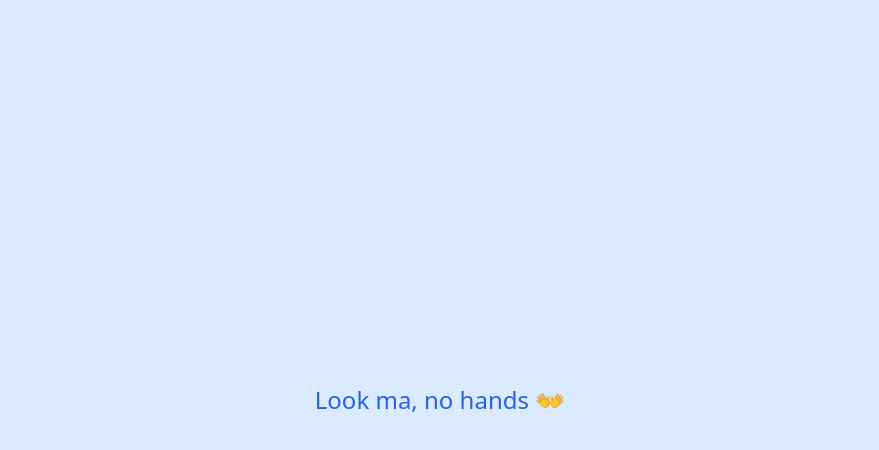
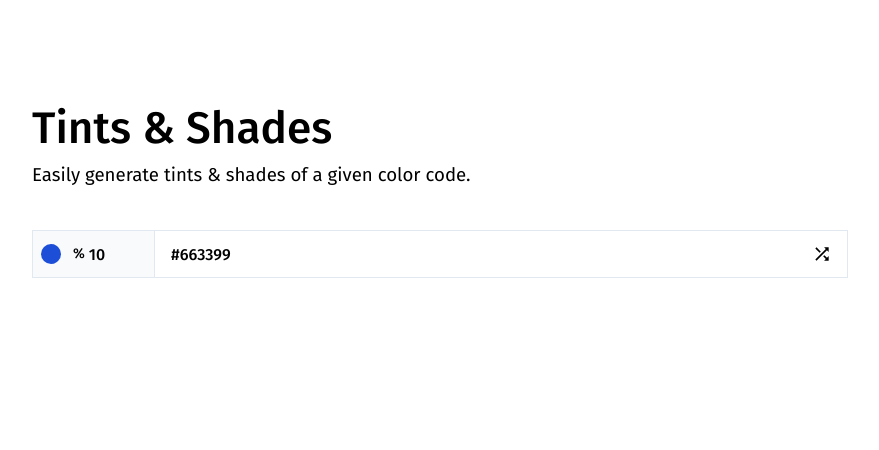
Before and after one commit to arjunkdot/tints-and-shades, a React (Vite) app: page / in a window 1280 px wide. Shown: the top 450 px of the page, without its empty margins (200-1079 px from the left). Built offline with nearby package versions, Linux system fonts and the light colour scheme.

Commit message:
:construction: initial functionality

```diff
--- a/index.html
+++ b/index.html
@@ -1,9 +1,12 @@
-<!doctype html>
+<!DOCTYPE html>
 <html lang="en">
   <head>
     <meta charset="UTF-8" />
     <link rel="icon" type="image/svg+xml" href="/vite.svg" />
     <meta name="viewport" content="width=device-width, initial-scale=1.0" />
+    <link rel="preconnect" href="https://fonts.googleapis.com">
+    <link rel="preconnect" href="https://fonts.gstatic.com" crossorigin />
+    <link href="https://fonts.googleapis.com/css2?family=Fira+Sans:wght@300;400;500&family=Open+Sans:wght@300;400&display=swap" rel="stylesheet">
     <title>Colors + Shades</title>
   </head>
   <body>
--- a/package.json
+++ b/package.json
@@ -10,8 +10,10 @@
     "preview": "vite preview"
   },
   "dependencies": {
+    "hexashades": "^1.0.0",
     "react": "^18.2.0",
-    "react-dom": "^18.2.0"
+    "react-dom": "^18.2.0",
+    "react-icons": "^4.11.0"
   },
   "devDependencies": {
     "@types/react": "^18.2.15",
--- a/src/App.tsx
+++ b/src/App.tsx
@@ -1,7 +1,21 @@
-import * as React from "react";
+import React, { useState } from "react";
+import ColorBlock from "./components/ColorBlock";
+import ColorInput from "./components/ColorInput";
+import Layout from "./layout/layout";
 
 function App() {
-  return <div className="text-2xl bg-blue-100 text-blue-600 w-full h-[100vh] flex items-center justify-center">Look ma, no hands 👐</div>;
+  const [shadesAndTints, setShadesAndTints] = useState([]);
+  return (
+    <Layout>
+      <ColorInput setShadesAndTints={setShadesAndTints} />
+
+      <div className="grid gap-2 grid-cols-6 mt-8">
+        {shadesAndTints.map((color, index) => {
+          return <ColorBlock color={color} key={index} />;
+        })}
+      </div>
+    </Layout>
+  );
 }
 
 export default App;
--- /dev/null
+++ b/src/components/ColorBlock.tsx
@@ -0,0 +1,16 @@
+import React from "react";
+
+interface ColorBlockTypes {
+  color: string;
+}
+const ColorBlock = (props: ColorBlockTypes) => {
+  return (
+    <div
+      className="w-full h-32 bg-blue-500 flex items-center justify-center"
+      style={{ background: props.color }}>
+      {props.color}
+    </div>
+  );
+};
+
+export default ColorBlock;
--- /dev/null
+++ b/src/components/ColorInput.tsx
@@ -0,0 +1,50 @@
+import React, { useRef } from "react";
+import { Colors } from "hexashades";
+import { MdOutlineShuffle } from "react-icons/md";
+
+interface ColorInputTypes{
+  setShadesAndTints: React.Dispatch<React.SetStateAction<any>>
+}
+const ColorInput = (props: ColorInputTypes) => {
+  const inputRef = useRef<HTMLInputElement>(null);
+  const handleSubmit = (e: React.FormEvent) => {
+    e.preventDefault();
+    const inputValue = inputRef.current?.value;
+    const color = new Colors();
+    const tintsAndShades = color.createColors(inputValue, 10, true);
+    props.setShadesAndTints(tintsAndShades);
+    console.log(tintsAndShades);
+  };
+  return (
+    <form
+      onSubmit={handleSubmit}
+      className="w-full h-12 grid grid-cols-[15%_75%_10%] gap-2 items-center bg-white border border-slate-200">
+      <div className="h-full bg-slate-50 border-r border-slate-200 inline-flex items-center px-2">
+        <div className="w-5 h-5 bg-blue-700 rounded-full inline-block mr-1"></div>
+        <span className="text-base ml-2 font-medium">%</span>
+        <input
+          className="h-full w-12 bg-transparent focus:outline-none ml-1 font-medium"
+          type="number"
+          step="0.1"
+          min="1"
+          max="100"
+          defaultValue="10"
+        />
+      </div>
+      <input
+        type="text"
+        className="px-2 w-full h-full font-medium focus:outline-none"
+        defaultValue="#663399"
+        ref={inputRef}
+        placeholder="Type in a color code"
+      />
+      <button
+        className="w-10 h-10 mx-auto flex items-center justify-center rounded-full duration-500 hover:bg-slate-100 hover:transition hover:duration-500 active:bg-slate-200 focus:bg-slate-200"
+        aria-label="Randomize">
+        <MdOutlineShuffle className="w-5 h-5" />
+      </button>
+    </form>
+  );
+};
+
+export default ColorInput;
--- /dev/null
+++ b/src/layout/Header.tsx
@@ -0,0 +1,18 @@
+import React from "react";
+
+const Header = () => {
+  return (
+    <header className="left-0 top-0 w-full mb-10 flex items-center">
+      <div>
+        <h1 className="text-xxl font-medium">
+          Tints & Shades
+        </h1>
+        <p className="text-md">
+          Easily generate tints & shades of a given color code.
+        </p>
+      </div>
+    </header>
+  );
+};
+
+export default Header;
--- /dev/null
+++ b/src/layout/Layout.tsx
@@ -0,0 +1,12 @@
+import React from "react";
+import Header from "./Header";
+const Layout = ({ children }: React.PropsWithChildren) => {
+  return (
+    <div className="container max-w-4xl mx-auto mt-24 px-10 font-fira antialiased">
+      <Header />
+      {children}
+    </div>
+  );
+};
+
+export default Layout;
--- a/src/main.tsx
+++ b/src/main.tsx
@@ -1,5 +1,5 @@
-import * as React from "react";
-import * as ReactDOM from "react-dom/client";
+import React from "react";
+import ReactDOM from "react-dom/client";
 import App from "./App.js";
 import "./styles/styles.css";
 
--- a/src/styles/styles.css
+++ b/src/styles/styles.css
@@ -534,20 +534,139 @@ video {
   --tw-backdrop-sepia:  ;
 }
 
+.container {
+  width: 100%;
+}
+
+@media (min-width: 640px) {
+  .container {
+    max-width: 640px;
+  }
+}
+
+@media (min-width: 768px) {
+  .container {
+    max-width: 768px;
+  }
+}
+
+@media (min-width: 1024px) {
+  .container {
+    max-width: 1024px;
+  }
+}
+
+@media (min-width: 1280px) {
+  .container {
+    max-width: 1280px;
+  }
+}
+
+@media (min-width: 1536px) {
+  .container {
+    max-width: 1536px;
+  }
+}
+
+.left-0 {
+  left: 0px;
+}
+
+.top-0 {
+  top: 0px;
+}
+
+.mx-auto {
+  margin-left: auto;
+  margin-right: auto;
+}
+
+.mb-10 {
+  margin-bottom: 2.5rem;
+}
+
+.ml-1 {
+  margin-left: 0.25rem;
+}
+
+.ml-2 {
+  margin-left: 0.5rem;
+}
+
+.mr-1 {
+  margin-right: 0.25rem;
+}
+
+.mt-24 {
+  margin-top: 6rem;
+}
+
+.mt-8 {
+  margin-top: 2rem;
+}
+
+.inline-block {
+  display: inline-block;
+}
+
 .flex {
   display: flex;
+}
+
+.inline-flex {
+  display: inline-flex;
+}
+
+.grid {
+  display: grid;
+}
+
+.h-10 {
+  height: 2.5rem;
+}
+
+.h-12 {
+  height: 3rem;
+}
+
+.h-32 {
+  height: 8rem;
+}
+
+.h-5 {
+  height: 1.25rem;
 }
 
 .h-full {
   height: 100%;
 }
 
-.h-\[100vh\] {
-  height: 100vh;
+.w-10 {
+  width: 2.5rem;
+}
+
+.w-12 {
+  width: 3rem;
+}
+
+.w-5 {
+  width: 1.25rem;
 }
 
 .w-full {
   width: 100%;
+}
+
+.max-w-4xl {
+  max-width: 56rem;
+}
+
+.grid-cols-6 {
+  grid-template-columns: repeat(6, minmax(0, 1fr));
+}
+
+.grid-cols-\[15\%_75\%_10\%\] {
+  grid-template-columns: 15% 75% 10%;
 }
 
 .items-center {
@@ -558,36 +677,127 @@ video {
   justify-content: center;
 }
 
-.bg-blue-100 {
-  --tw-bg-opacity: 1;
-  background-color: rgb(219 234 254 / var(--tw-bg-opacity));
+.gap-2 {
+  gap: 0.5rem;
 }
 
-.to-blue-500 {
-  --tw-gradient-to: #3b82f6 var(--tw-gradient-to-position);
+.rounded-full {
+  border-radius: 9999px;
 }
 
-.text-lg {
-  font-size: 1.125rem;
-  line-height: 1.75rem;
+.border {
+  border-width: 1px;
 }
 
-.text-xl {
-  font-size: 1.25rem;
-  line-height: 1.75rem;
+.border-r {
+  border-right-width: 1px;
 }
 
-.text-2xl {
-  font-size: 1.5rem;
-  line-height: 2rem;
+.border-slate-200 {
+  --tw-border-opacity: 1;
+  border-color: rgb(226 232 240 / var(--tw-border-opacity));
 }
 
-.text-blue-500 {
-  --tw-text-opacity: 1;
-  color: rgb(59 130 246 / var(--tw-text-opacity));
+.bg-blue-500 {
+  --tw-bg-opacity: 1;
+  background-color: rgb(59 130 246 / var(--tw-bg-opacity));
 }
 
-.text-blue-600 {
-  --tw-text-opacity: 1;
-  color: rgb(37 99 235 / var(--tw-text-opacity));
+.bg-blue-700 {
+  --tw-bg-opacity: 1;
+  background-color: rgb(29 78 216 / var(--tw-bg-opacity));
 }
+
+.bg-slate-50 {
+  --tw-bg-opacity: 1;
+  background-color: rgb(248 250 252 / var(--tw-bg-opacity));
+}
+
+.bg-transparent {
+  background-color: transparent;
+}
+
+.bg-white {
+  --tw-bg-opacity: 1;
+  background-color: rgb(255 255 255 / var(--tw-bg-opacity));
+}
+
+.bg-red-100 {
+  --tw-bg-opacity: 1;
+  background-color: rgb(254 226 226 / var(--tw-bg-opacity));
+}
+
+.bg-\[\'\$\{props\.color\}\'\] {
+  background-color: '${props.color}';
+}
+
+.px-10 {
+  padding-left: 2.5rem;
+  padding-right: 2.5rem;
+}
+
+.px-2 {
+  padding-left: 0.5rem;
+  padding-right: 0.5rem;
+}
+
+.font-fira {
+  font-family: Fira Sans, sans-serif;
+}
+
+.text-base {
+  font-size: clamp(0.75rem, 0.23vw + 0.69rem, 0.88rem);
+}
+
+.text-md {
+  font-size: clamp(0.94rem, 0.42vw + 0.83rem, 1.17rem);
+}
+
+.text-xxl {
+  font-size: clamp(1.83rem, 1.69vw + 1.41rem, 2.76rem);
+}
+
+.font-medium {
+  font-weight: 500;
+}
+
+.antialiased {
+  -webkit-font-smoothing: antialiased;
+  -moz-osx-font-smoothing: grayscale;
+}
+
+.duration-500 {
+  transition-duration: 500ms;
+}
+
+.hover\:bg-slate-100:hover {
+  --tw-bg-opacity: 1;
+  background-color: rgb(241 245 249 / var(--tw-bg-opacity));
+}
+
+.hover\:transition:hover {
+  transition-property: color, background-color, border-color, text-decoration-color, fill, stroke, opacity, box-shadow, transform, filter, -webkit-backdrop-filter;
+  transition-property: color, background-color, border-color, text-decoration-color, fill, stroke, opacity, box-shadow, transform, filter, backdrop-filter;
+  transition-property: color, background-color, border-color, text-decoration-color, fill, stroke, opacity, box-shadow, transform, filter, backdrop-filter, -webkit-backdrop-filter;
+  transition-timing-function: cubic-bezier(0.4, 0, 0.2, 1);
+  transition-duration: 150ms;
+}
+
+.hover\:duration-500:hover {
+  transition-duration: 500ms;
+}
+
+.focus\:bg-slate-200:focus {
+  --tw-bg-opacity: 1;
+  background-color: rgb(226 232 240 / var(--tw-bg-opacity));
+}
+
+.focus\:outline-none:focus {
+  outline: 2px solid transparent;
+  outline-offset: 2px;
+}
+
+.active\:bg-slate-200:active {
+  --tw-bg-opacity: 1;
+  background-color: rgb(226 232 240 / var(--tw-bg-opacity));
+}
--- a/tsconfig.json
+++ b/tsconfig.json
@@ -7,10 +7,10 @@
     "skipLibCheck": true,
 
     /* Bundler mode */
-    // "moduleResolution": "bundler",
+    "moduleResolution": "node",
     // "allowImportingTsExtensions": true,
-    // "allowSyntheticDefaultImports": true,
-    // "resolveJsonModule": true,
+    "allowSyntheticDefaultImports": true,
+    "resolveJsonModule": true,
     "isolatedModules": true,
     "noEmit": true,
     "jsx": "react",
--- a/tsconfig.node.json
+++ b/tsconfig.node.json
@@ -3,7 +3,7 @@
     "composite": true,
     "skipLibCheck": true,
     "module": "ESNext",
-    "moduleResolution": "bundler",
+    "moduleResolution": "node",
     "allowSyntheticDefaultImports": true
   },
   "include": ["vite.config.ts"]
```
Also changed, not shown: tailwind.config.js (+14 -1 lines), 1 other file (tests, documents, lock files or other folders).
